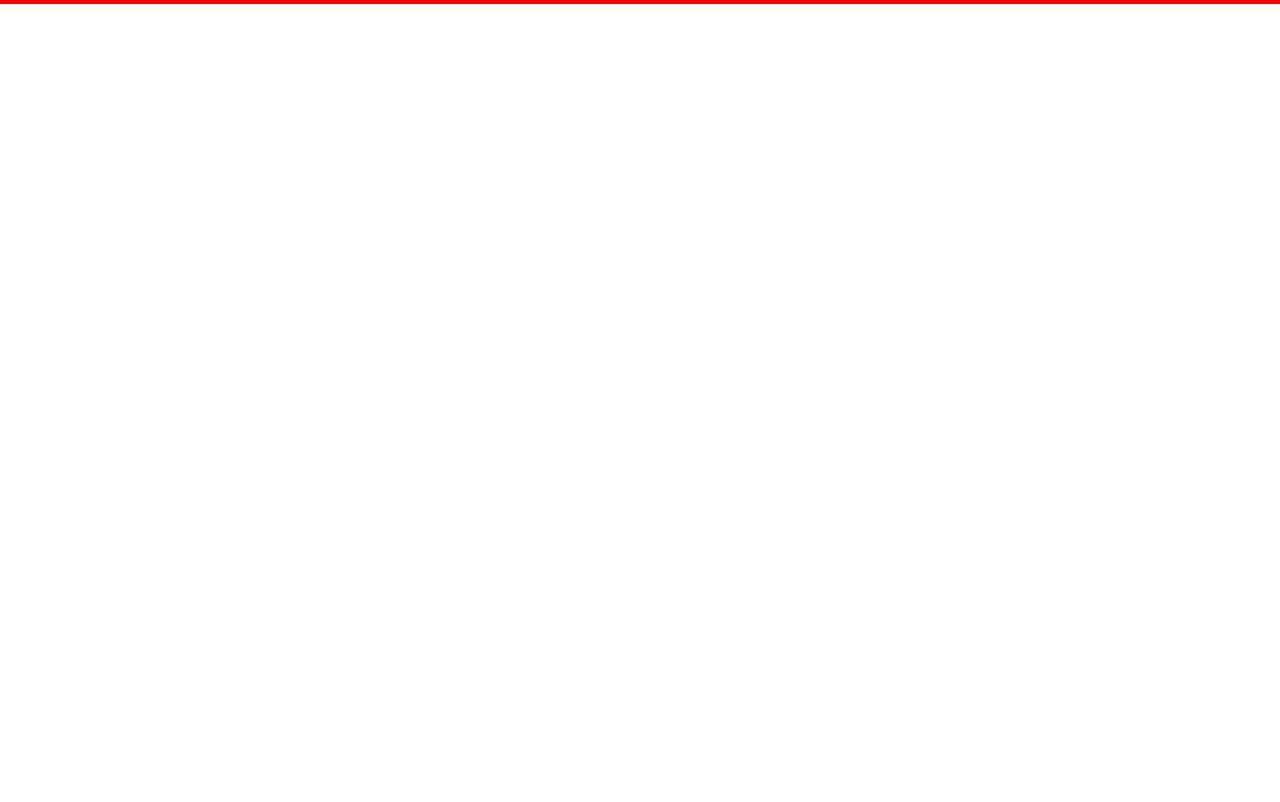
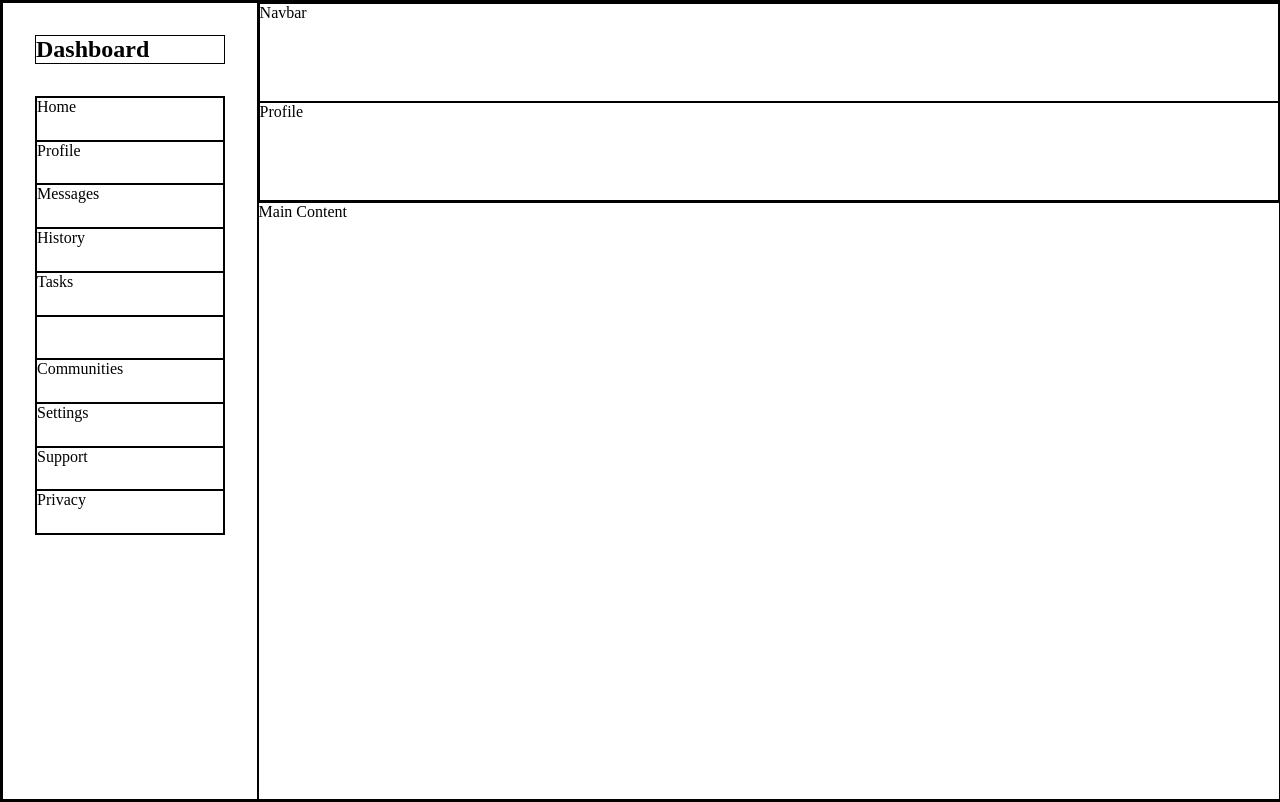
Before and after one commit to ruinabeshima/admin-dashboard, a plain HTML site: page index.html in a window 1280 px wide. Drawn offline with Linux system fonts and the light colour scheme.

Commit message:
Added grid layout for sidebar

```diff
--- a/index.html
+++ b/index.html
@@ -9,5 +9,34 @@
 </head>
 <body>
 
+  <section class="sidebar">
+    <h1>Dashboard</h1>
+
+    <div class="grid-container">
+      <div>Home</div>
+      <div>Profile</div>
+      <div>Messages</div>
+      <div>History</div>
+      <div>Tasks</div>
+      <div></div>
+      <div>Communities</div>
+      <div>Settings</div>
+      <div>Support</div>
+      <div>Privacy </div>
+    </div>
+
+  </section>
+
+
+  <section class="header">
+    <section class="header-navbar">
+      Navbar
+    </section>
+    <section class="header-profile">
+      Profile
+    </section>
+  </section>
+  <section class="main-content">Main Content</section>
+
 </body>
 </html>
--- a/styles.css
+++ b/styles.css
@@ -2,5 +2,42 @@
   margin: 0;
   padding: 0;
   box-sizing: border-box;
-  border: 1px solid red;
+  border: 1px solid black;
 }
+
+body {
+  min-height: 100vh;
+  width: 100vw;
+  display: grid;
+  grid-template-columns: repeat(5, 1fr);
+  grid-template-rows: repeat(4, 1fr);
+}
+
+.sidebar {
+  grid-row: 1/5;
+  grid-column: 1/2;
+  padding: 2rem;
+}
+
+.header {
+  grid-row: 1/2;
+  grid-column: 2/6;
+  display: grid;
+  grid-template-rows: 1fr 1fr;
+}
+
+.main-content {
+  grid-row: 2/5;
+  grid-column: 2/6;
+}
+
+.grid-container {
+  height: 60%;
+  display: grid;
+  grid-template-columns: 1;
+  grid-template-rows: repeat(10, 1fr);
+}
+
+h1 {
+  margin-bottom: 2rem;
+}
```
Also changed, not shown: resources/reference.png (added), resources/search.svg (added).
